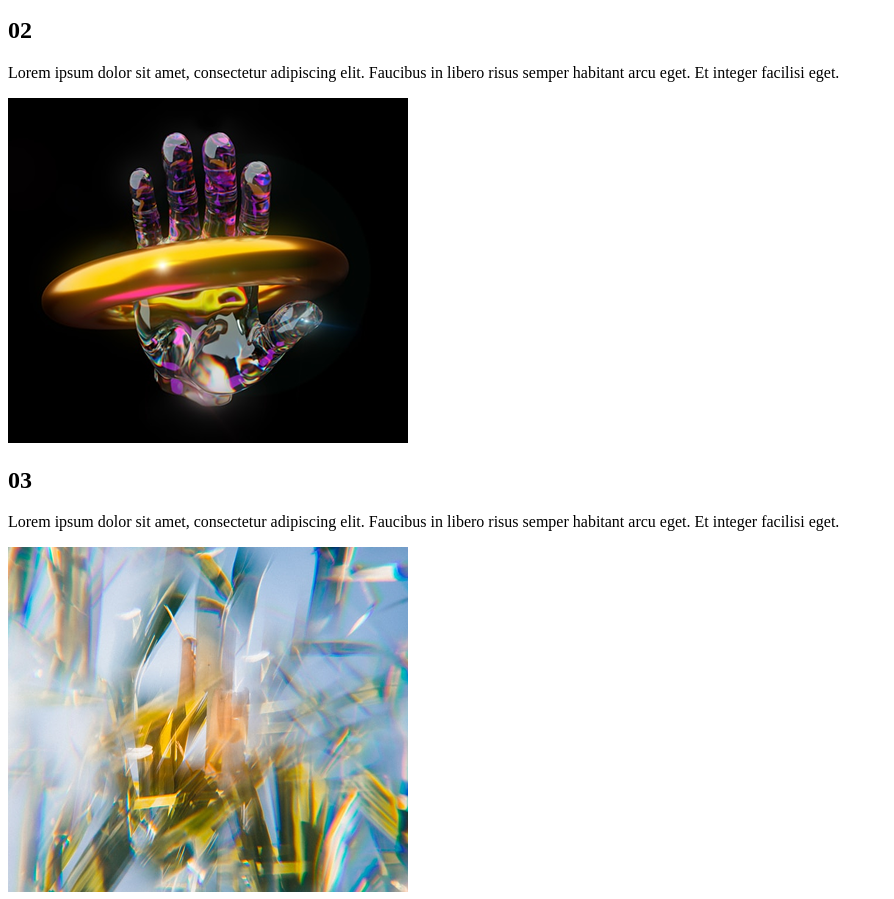
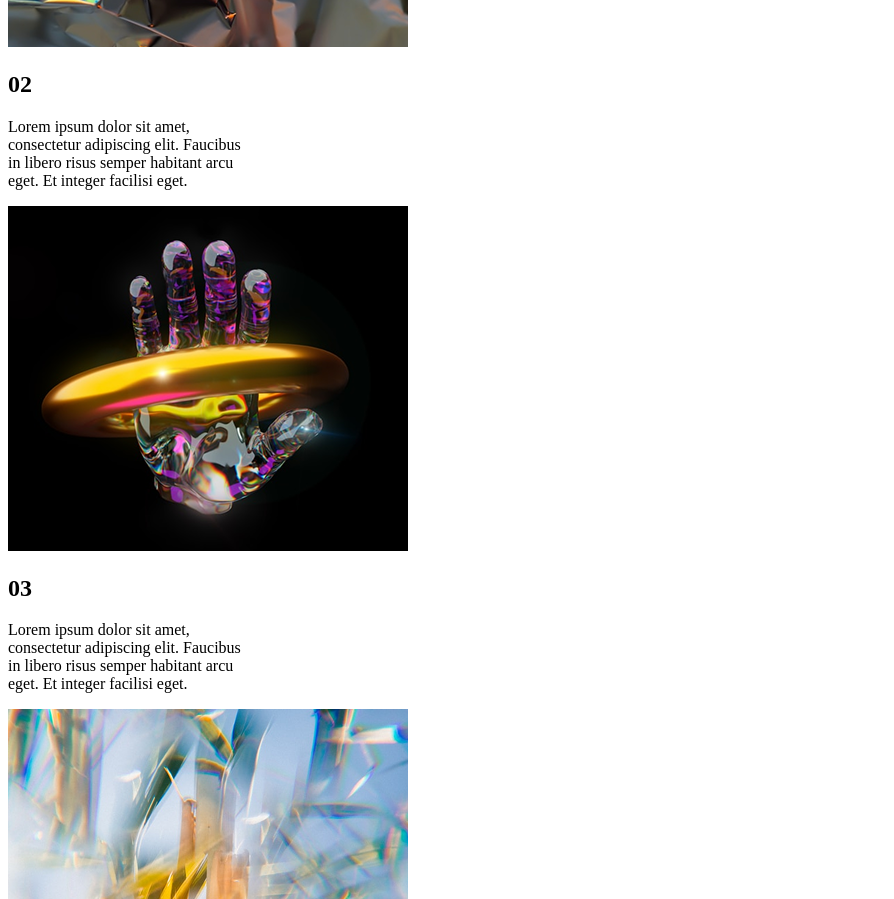
Before and after one commit to yusuf-ndaro/design-05-world-beauty, a plain HTML site: page index.html in a window 1280 px wide. Shown: the part 550-1449 px from the top of the page, without its empty margins (0-894 px from the left). Drawn offline with Linux system fonts and the light colour scheme.

Commit message:
update html file to suite figma design 05

```diff
--- a/index.html
+++ b/index.html
@@ -3,62 +3,29 @@
   <head>
     <meta charset="UTF-8" />
     <meta name="viewport" content="width=device-width, initial-scale=1.0" />
-    <title>Document</title>
+    <title>beauty around the world</title>
+    <link rel="stylesheet" href="css/styles.css">
   </head>
   <body>
-    <!-- wrapper -->
-     <div>
-<!-- row 1 -->
- <div>
-
-     <h1>
-       Projects and <br />
-       practice
-     </h1>
- </div>
- <!-- row 2 -->
-  <div>
-
-      <!-- column 1 -->
-      <div>
+<h1>Projects and <br> practice</h1>
 
       <h2>01</h2>
-          <p>
-            Lorem ipsum dolor sit amet, consectetur adipiscing elit. Faucibus in
-            libero risus semper habitant arcu eget. Et integer facilisi eget.
-          </p>
-          <div>
-
-              <img src="images/image-01.png" alt="image-01.png" />
+<p>Lorem ipsum dolor sit amet,<br> consectetur adipiscing elit. Faucibus <br> in libero risus semper habitant arcu <br> eget. Et integer facilisi eget.</p>
+      <img src="images/image-01.png" alt="image-01.png">
     </div>
+    <!-- collam 2 -->
+    <div class="col-2">
+      <h2>02</h2>
+<p>Lorem ipsum dolor sit amet,<br> consectetur adipiscing elit. Faucibus <br> in libero risus semper habitant arcu <br> eget. Et integer facilisi eget.</p>
+      <img src="images/image-02.png" alt="image-02.png">
     </div>
-     <!-- column 2 -->
-      <div>
-
-          <h2>02</h2>
-          <p>
-            Lorem ipsum dolor sit amet, consectetur adipiscing elit. Faucibus in
-            libero risus semper habitant arcu eget. Et integer facilisi eget.
-          </p>
-          <div>
-
-              <img src="images/image-02.png" alt="image-02.png" />
+    <!-- collam 3 -->
+    <div class="col-3">
+      <h2>03</h2>
+<p>Lorem ipsum dolor sit amet,<br> consectetur adipiscing elit. Faucibus <br> in libero risus semper habitant arcu <br> eget. Et integer facilisi eget.</p>
+      <img src="images/image-03.png" alt="image-03.png">
     </div>
-      </div>
-      <!-- column 3 -->
-        <div>
-
-            <h2>03</h2>
-            <p>
-              Lorem ipsum dolor sit amet, consectetur adipiscing elit. Faucibus in
-              libero risus semper habitant arcu eget. Et integer facilisi eget.
-
-            </p>
-            <div>
-            </div>
-            <img src="images/image-03.png" alt="image-03.png" />
       </div>
     </div>
   </body>
 </html>
-     </div>
```
Lines whose indentation alone changed are shown as unchanged.
